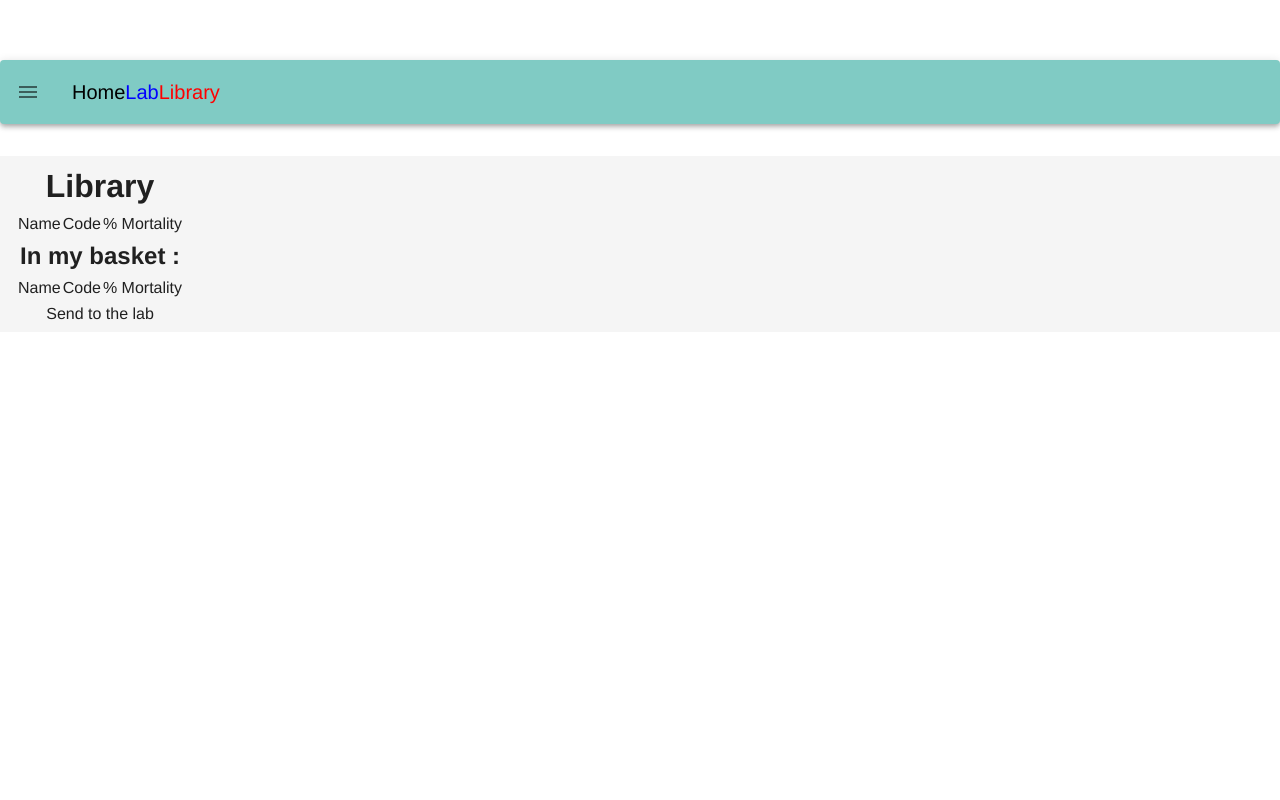
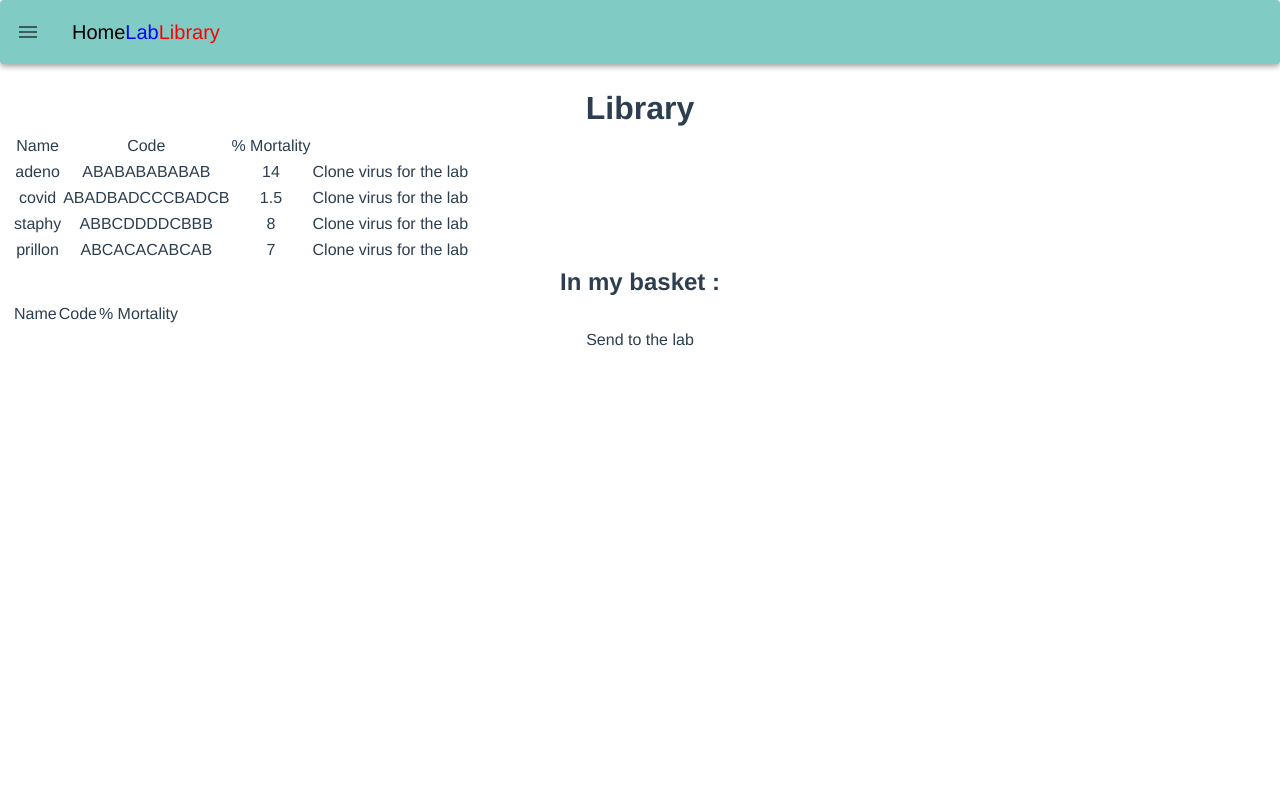
Before and after one commit to AgonisSh/vue-project-s4, a Vue app: page /library/1 in a window 1280 px wide. Shown: the top 800 px of the page. Built offline with nearby package versions, Linux system fonts and the light colour scheme.

Commit message:
solved litlle bugs

```diff
--- a/src/App.vue
+++ b/src/App.vue
@@ -9,27 +9,28 @@
       >
         <v-app-bar-nav-icon></v-app-bar-nav-icon>
 
-        <v-toolbar-title><NavBar :titles="titles"/></v-toolbar-title>
+        <v-toolbar-title>
+          <NavBar :titles="titles"/>
+        </v-toolbar-title>
 
       </v-app-bar>
       <br>
       <br>
       <br>
-      <br>
-      <v-footer
-          v-bind="localAttrs"
-          :padless="padless"
-      >
+      <v-main>
+
+
+        <!-- Provides the application the proper gutter -->
+        <v-container fluid>
+
+          <!-- If using vue-router -->
           <router-view name="locCentral"></router-view>
-      </v-footer>
+        </v-container>
+      </v-main>
 
 
     </v-app>
 
-		<NavBar :titles="titles"/>
-		<keep-alive>
-			<router-view name="locCentral"></router-view>
-		</keep-alive>
   </div>
 </template>
 
@@ -61,6 +62,5 @@ export default {
 	-moz-osx-font-smoothing: grayscale;
 	text-align: center;
 	color: #2c3e50;
-	margin-top: 60px;
 }
 </style>
--- a/src/components/Articles.vue
+++ b/src/components/Articles.vue
@@ -2,7 +2,7 @@
   <div>
     <table>
       <tr><td>Name</td><td>Code</td><td>% Mortality</td></tr>
-      <tr v-for="(v,index) in collec" :key="index"><td>{{v.name}}</td><td>{{v.code}}</td><td>{{v.mortalite}}</td><td> <button @click="$router.push({path: '/library/addbasket?name='+v.name+'&code='+v.code})">Clone virus for the lab</button></td></tr>
+      <tr v-for="(v,index) in $store.state.collec" :key="index"><td>{{v.name}}</td><td>{{v.code}}</td><td>{{v.mortalite}}</td><td> <button @click="$router.push({path: '/library/addbasket?name='+v.name+'&code='+v.code})">Clone virus for the lab</button></td></tr>
     </table>
   </div>
 </template>
@@ -10,8 +10,7 @@
 <script>
 
   export default {
-    name: 'Articles',
-    props: ['collec']
+    name: 'Articles'
   }
 </script>
 
--- a/src/components/CheckedList.vue
+++ b/src/components/CheckedList.vue
@@ -5,7 +5,7 @@
         <td>
           <p v-for="(e,index) in entries" :key="index">
             <input type="checkbox" :id="index" :value="index" v-model="chosenEntries" @change="$emit('chosen-changed',chosenEntries)">
-            <label for="index"><span v-for="(f,index) in fields" :key="index">{{e[f]}} </span></label>
+            <label :for="index"><span v-for="(f,index) in fields" :key="index">{{e[f]}} </span></label>
           </p>
         </td>
       </tr>
--- a/src/store/index.js
+++ b/src/store/index.js
@@ -1,6 +1,6 @@
 import Vue from 'vue'
 import Vuex from 'vuex'
-import {viruses} from '../model.js'
+import {viruses} from '@/model'
 
 Vue.use(Vuex)
 
--- a/src/views/Slicer.vue
+++ b/src/views/Slicer.vue
@@ -29,7 +29,7 @@ export default {
 		return {
 			chosenViruses: [],
 			cutFactor: 5,
-			nbMutation: 10,
+			nbMutation: 10
 		}
 	},
 	components: {
```
Lines whose indentation alone changed are shown as unchanged.
